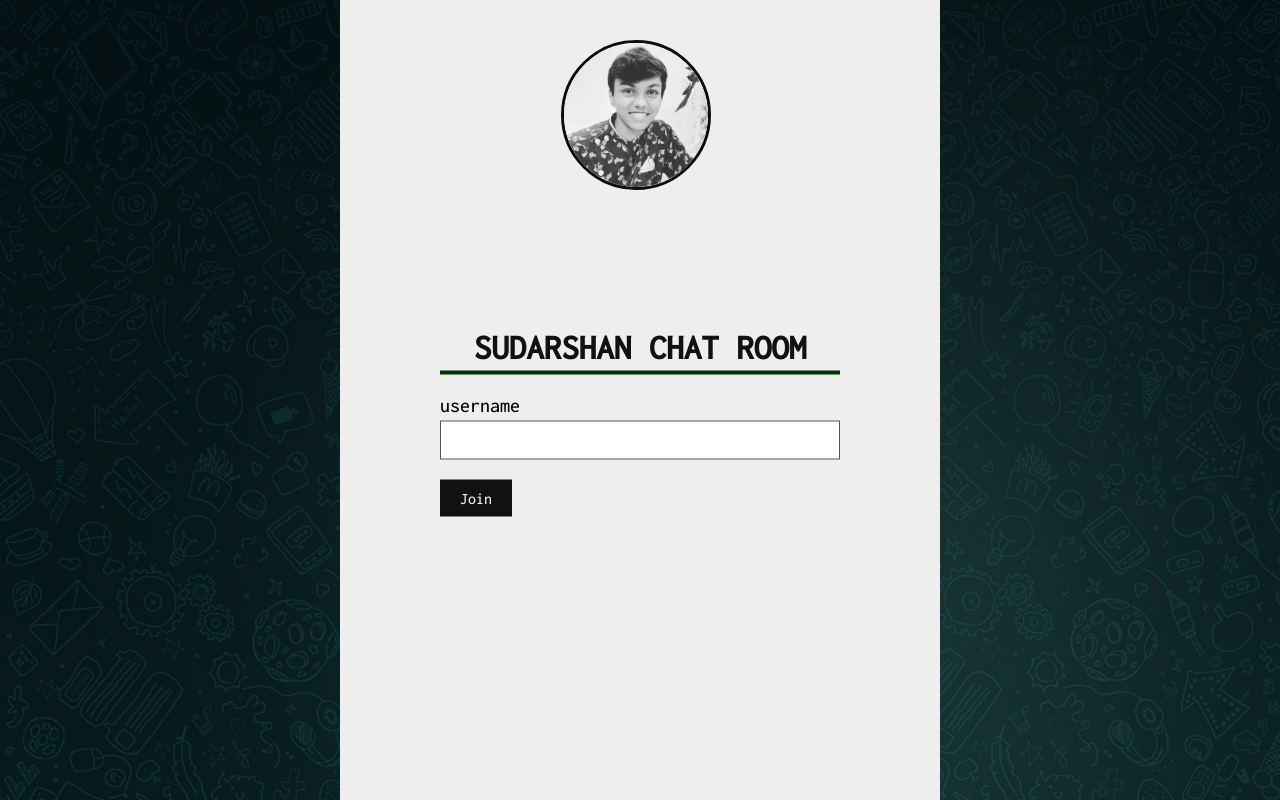
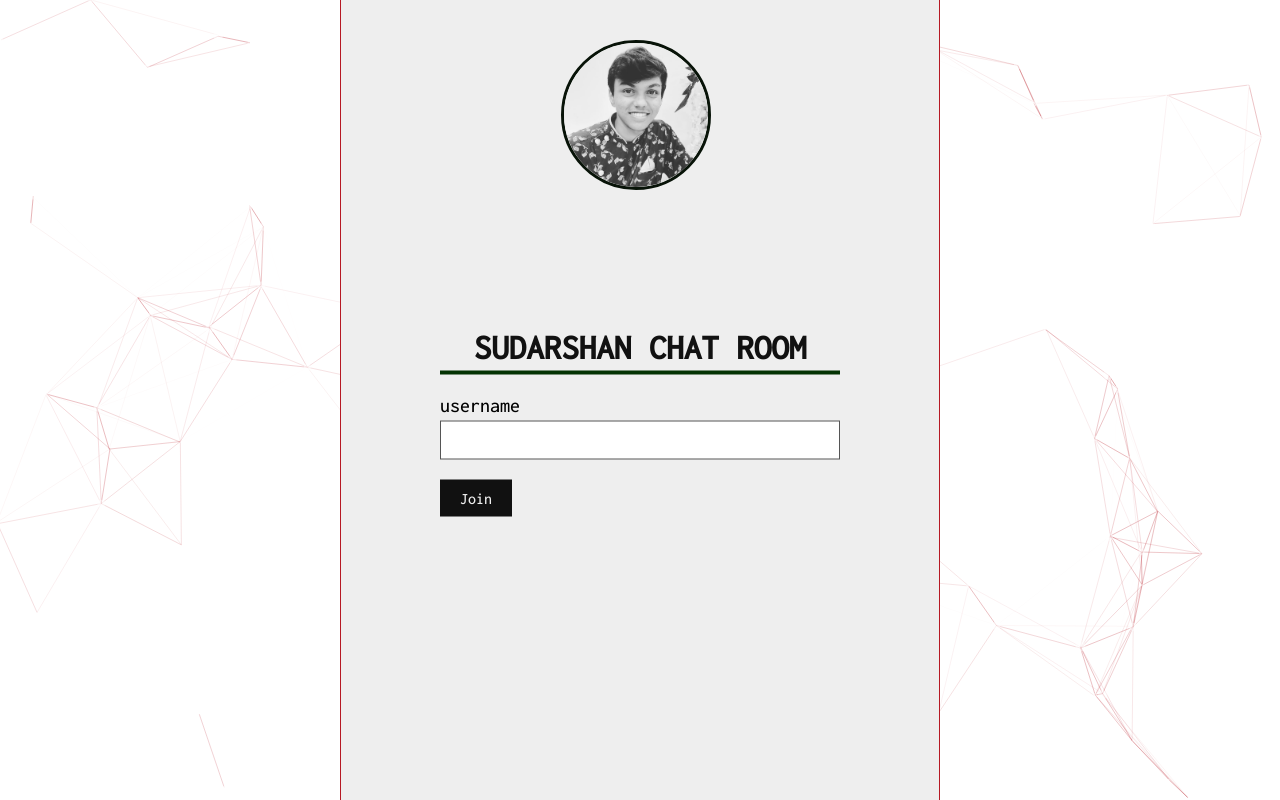
Before and after one commit to SudarshanProCoder/sudarshanchatroomapp, a website: page public/index.html in a window 1280 px wide. Drawn offline with nearby package versions, Linux system fonts and the light colour scheme; no server answers; animation ran at ten frames a second.

Commit message:
final commit

```diff
--- /dev/null
+++ b/public/app.js
@@ -0,0 +1,133 @@
+/* -----------------------------------------------
+/* How to use? : Check the GitHub README
+/* ----------------------------------------------- */
+
+/* To load a config file (particles.json) you need to host this demo (MAMP/WAMP/local)... */
+/*
+particlesJS.load('particles-js', 'particles.json', function() {
+  console.log('particles.js loaded - callback');
+});
+*/
+
+/* Otherwise just put the config content (json): */
+
+particlesJS('particles-js',
+
+    {
+        "particles": {
+            "number": {
+                "value": 80,
+                "density": {
+                    "enable": true,
+                    "value_area": 800
+                }
+            },
+            "color": {
+                "value": "#ffffff"
+            },
+            "shape": {
+                "type": "circle",
+                "stroke": {
+                    "width": 0,
+                    "color": "#000000"
+                },
+                "polygon": {
+                    "nb_sides": 5
+                },
+                "image": {
+                    "src": "img/github.svg",
+                    "width": 100,
+                    "height": 100
+                }
+            },
+            "opacity": {
+                "value": 0.5,
+                "random": false,
+                "anim": {
+                    "enable": false,
+                    "speed": 1,
+                    "opacity_min": 0.1,
+                    "sync": false
+                }
+            },
+            "size": {
+                "value": 5,
+                "random": true,
+                "anim": {
+                    "enable": false,
+                    "speed": 40,
+                    "size_min": 0.1,
+                    "sync": false
+                }
+            },
+            "line_linked": {
+                "enable": true,
+                "distance": 150,
+                "color": "#b61924",
+                "opacity": 0.4,
+                "width": 1
+            },
+            "move": {
+                "enable": true,
+                "speed": 6,
+                "direction": "none",
+                "random": false,
+                "straight": false,
+                "out_mode": "out",
+                "attract": {
+                    "enable": false,
+                    "rotateX": 600,
+                    "rotateY": 1200
+                }
+            }
+        },
+        "interactivity": {
+            "detect_on": "canvas",
+            "events": {
+                "onhover": {
+                    "enable": true,
+                    "mode": "repulse"
+                },
+                "onclick": {
+                    "enable": true,
+                    "mode": "push"
+                },
+                "resize": true
+            },
+            "modes": {
+                "grab": {
+                    "distance": 400,
+                    "line_linked": {
+                        "opacity": 1
+                    }
+                },
+                "bubble": {
+                    "distance": 400,
+                    "size": 40,
+                    "duration": 2,
+                    "opacity": 8,
+                    "speed": 3
+                },
+                "repulse": {
+                    "distance": 200
+                },
+                "push": {
+                    "particles_nb": 4
+                },
+                "remove": {
+                    "particles_nb": 2
+                }
+            }
+        },
+        "retina_detect": true,
+        "config_demo": {
+            "hide_card": false,
+            "background_color": "#b61924",
+            "background_image": "",
+            "background_position": "50% 50%",
+            "background_repeat": "no-repeat",
+            "background_size": "cover"
+        }
+    }
+
+);
--- a/public/index.html
+++ b/public/index.html
@@ -9,9 +9,12 @@
     <link rel="preconnect" href="https://fonts.googleapis.com">
     <link rel="stylesheet" href="style.css">
     <link rel="shortcut icon" href="./asset/icon.webp" type="image/x-icon">
+
 </head>
 
 <body>
+    <div id="particles-js">
+
         <div class="app">
             <div class="screen join-screen active ">
 
@@ -43,8 +46,11 @@
                 </div>
             </div>
         </div>
+    </div>
     <script type="text/javascript" src="socket.io/socket.io.js"></script>
     <script type="text/javascript" src="code.js"></script>
+    <script src="particles.min.js"></script>
+    <script src="app.js"></script>
 </body>
 
 </html>
--- a/public/style.css
+++ b/public/style.css
@@ -8,9 +8,19 @@
 
 body {
     height: 100vh;
-    background: linear-gradient(rgba(0, 0, 0, 0.5), rgba(0, 0, 0, .2)), url("./asset/wp4410743.webp"), no-repeat center;
+    /* background: linear-gradient(rgba(0, 0, 0, 0.5), rgba(0, 0, 0, .2)), url("./asset/wp4410743.webp"), no-repeat center; */
     display: flex;
     justify-content: center;
+}
+
+body #particles-js {
+    display: flex;
+    justify-content: center;
+    position: absolute;
+    top: 0;
+    left: 0;
+    height: 100%;
+    width: 100%;
 }
 
 .app {
@@ -19,8 +29,8 @@ body {
     height: 100%;
     max-width: 600px;
     background: #eee;
-    border-left: 1px solid #eee;
-    border-right: 1px solid #eee;
+    border-left: 1px solid #b61924;
+    border-right: 1px solid #b61924;
 }
 
 .app>.screen {
```
Also changed, not shown: public/particles.min.js (added). Lines whose indentation alone changed are shown as unchanged.
